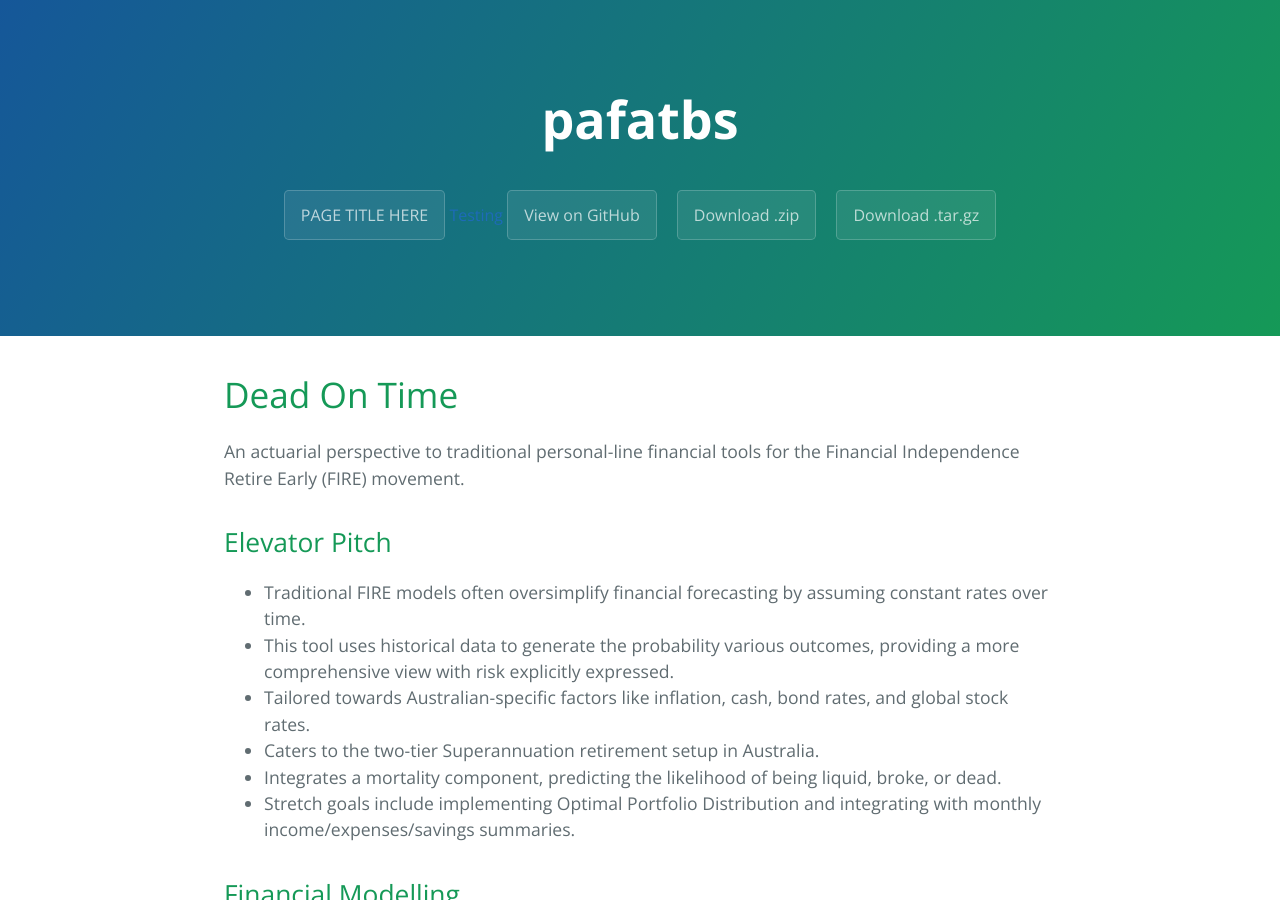
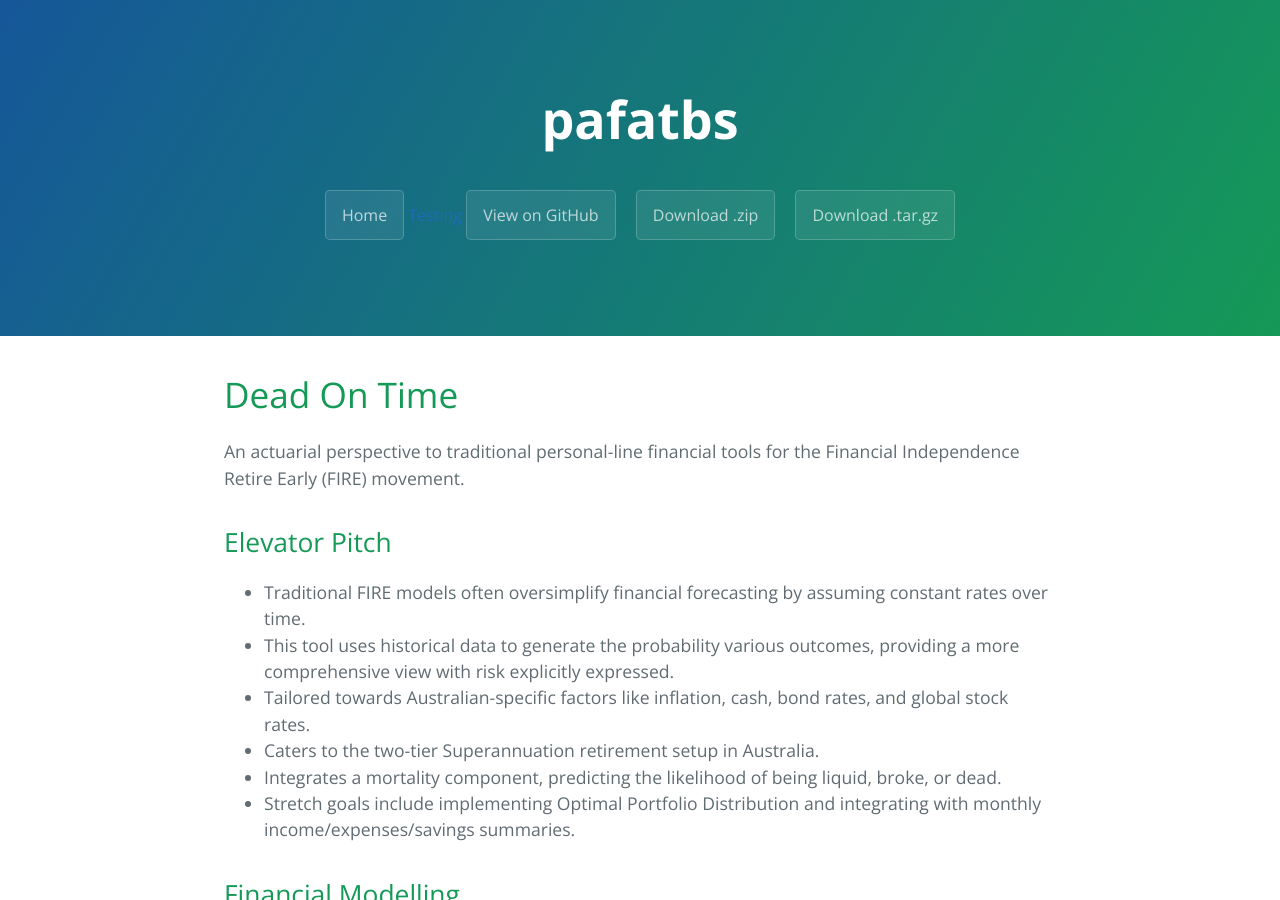
Before and after one commit to AllMyNamesAreGone/Dead-On-Time, a Jekyll site: the page built from index.md, in a window 1280 px wide and 900 px high. Built offline with Jekyll 4.4.1, drawn with Linux system fonts in a browser that asks for light colours.

Commit message:
Update index.md

```diff
--- a/index.md
+++ b/index.md
@@ -1,7 +1,7 @@
 ---
-title: PAGE TITLE HERE
+title: Home
 layout: template
-filename: NAME OF THIS .md FILE HERE
+filename: index
 ---
 # Dead On Time
 An actuarial perspective to traditional personal-line financial tools for the Financial Independence Retire Early (FIRE) movement.
```
